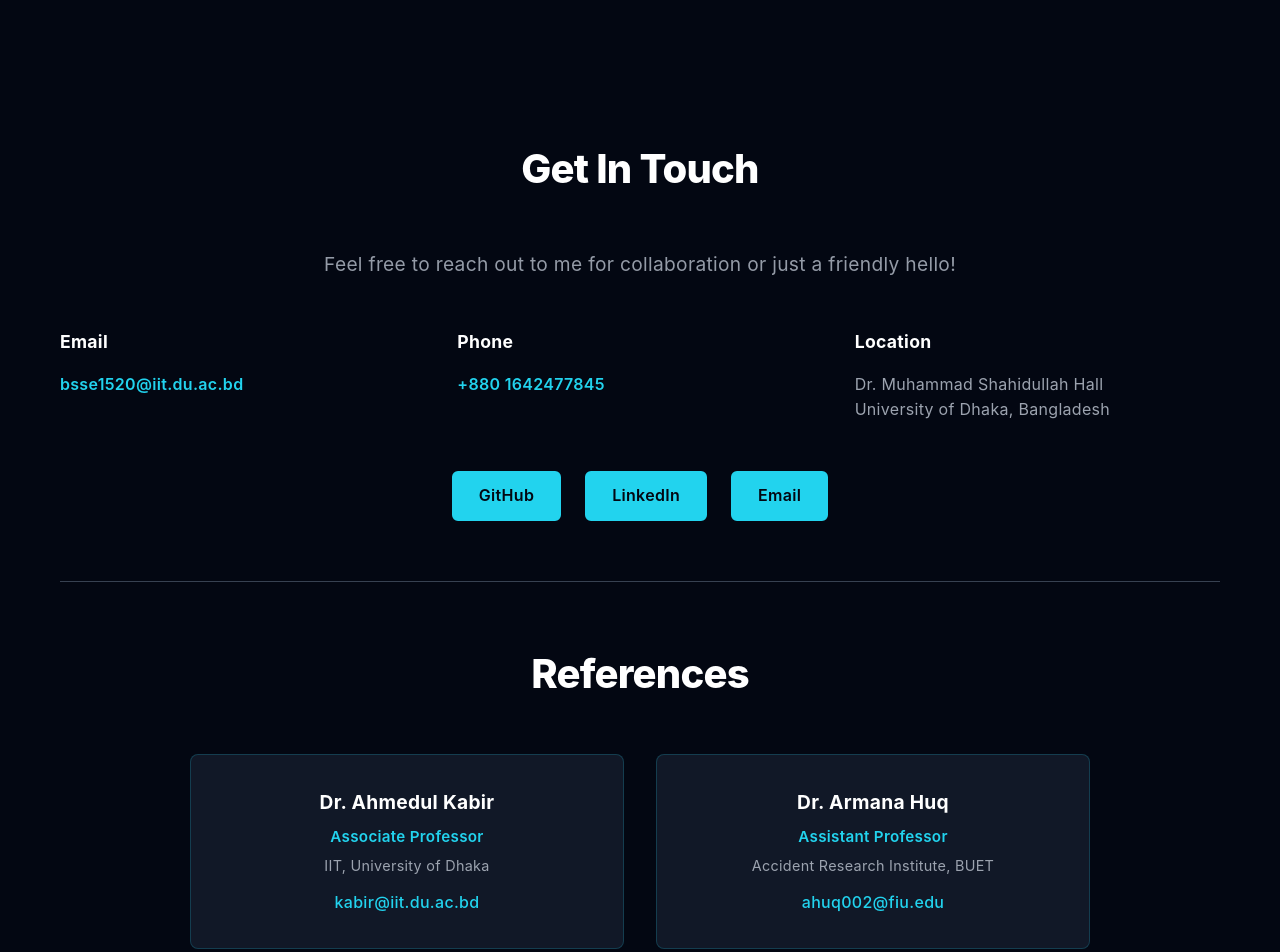
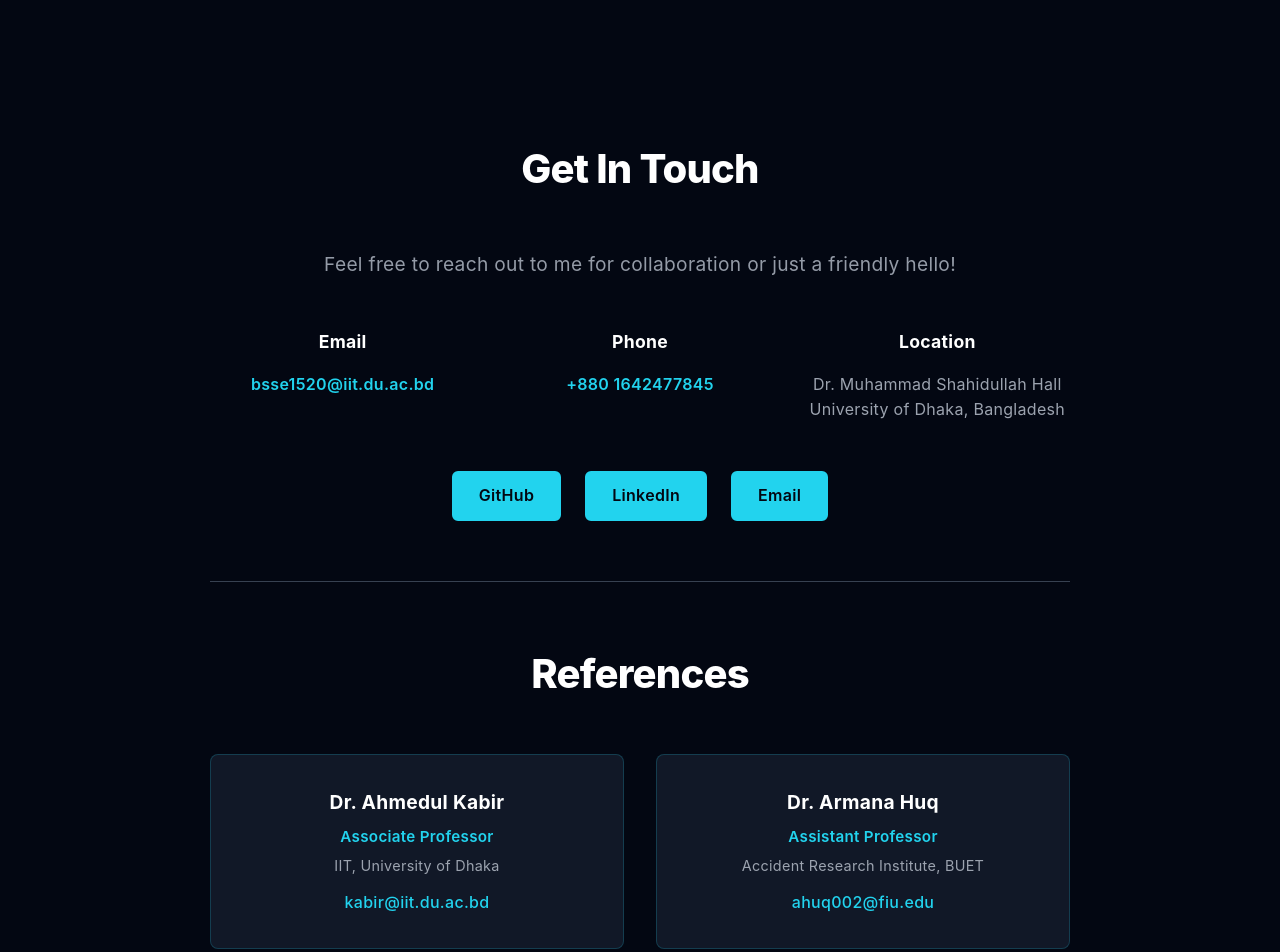
Before and after one commit to tjadnan1520/Portfolio, a plain HTML site: page index.html in a window 1280 px wide. Shown: the part 5320-6272 px from the top of the page. Drawn offline with Linux system fonts and the light colour scheme.

Commit message:
portfolio

```diff
--- a/style.css
+++ b/style.css
@@ -555,6 +555,11 @@ body {
     color: var(--secondary-color);
 }
 
+.contact .container {
+    max-width: 900px;
+    margin: 0 auto;
+}
+
 .contact .section-title {
     color: var(--white);
 }
@@ -572,6 +577,7 @@ body {
     grid-template-columns: repeat(auto-fit, minmax(250px, 1fr));
     gap: 2rem;
     margin-bottom: 3rem;
+    text-align: center;
 }
 
 .contact-item h3 {
```
